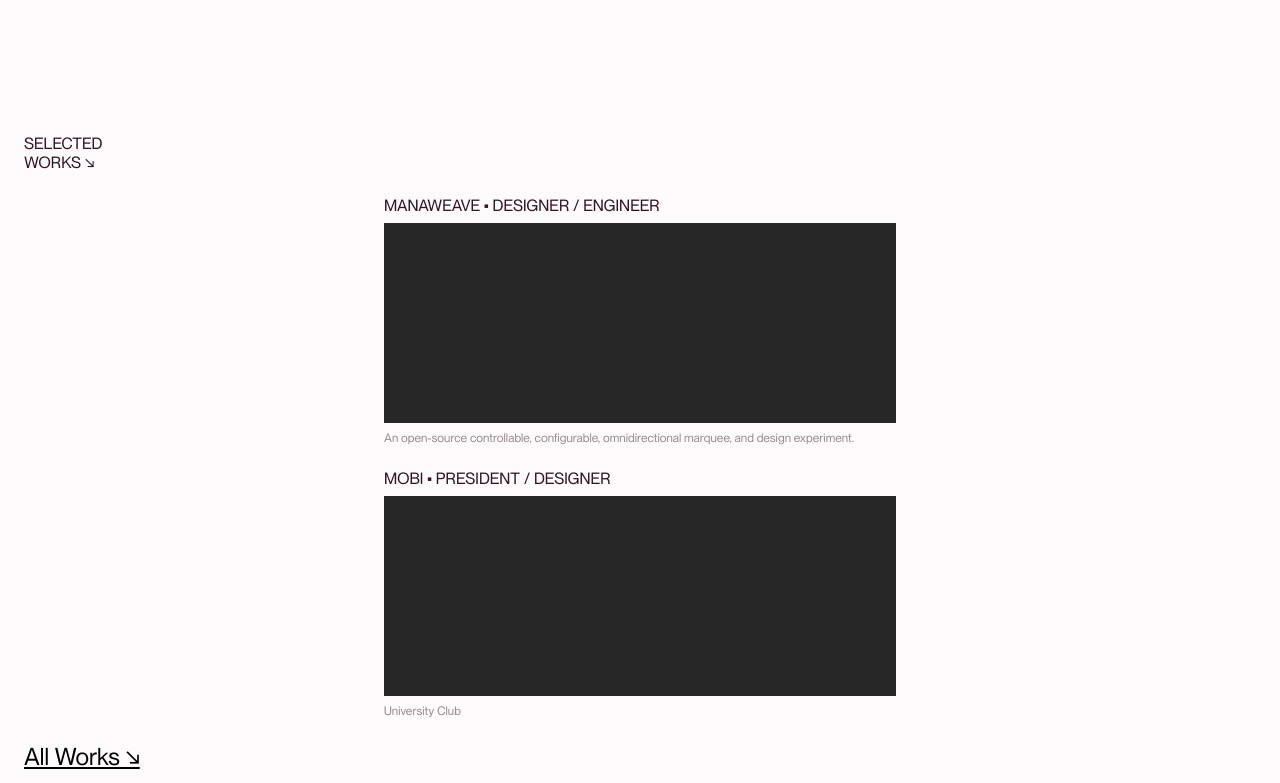
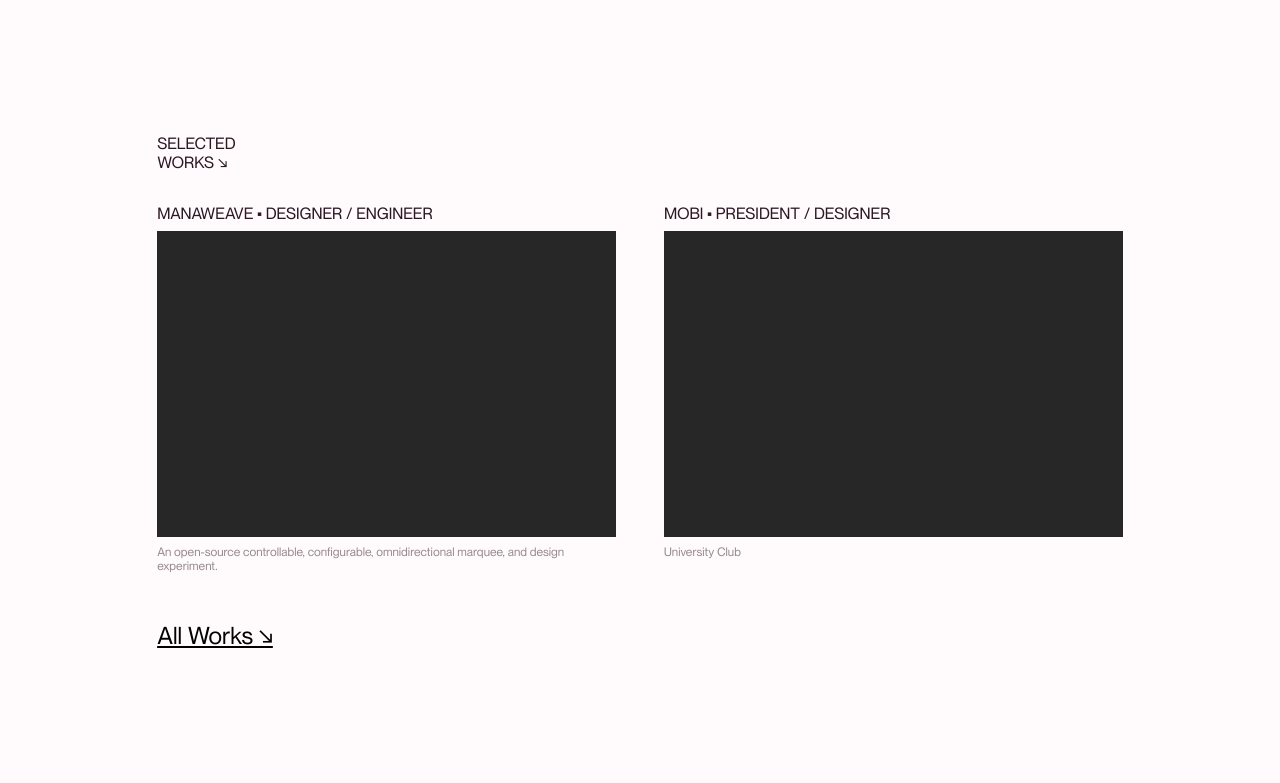
Before and after one commit to ryuuart/long-nguyen-portfolio-2024, an Astro site in the folder web/site/: page / in a window 1280 px wide. Shown: the part 400-1183 px from the top of the page. Built offline with nearby package versions, Linux system fonts and the light colour scheme; Astro itself is replaced by a stand-in of ours.

Commit message:
feat(site): make work preview section responsive

```diff
--- a/web/site/src/components/WorkCard.astro
+++ b/web/site/src/components/WorkCard.astro
@@ -44,12 +44,11 @@
     margin: var(--spacing-sm) auto;
 
     max-width: 512px;
+    width: 100%;
   }
 
   .placeholder {
     background: #272727;
     aspect-ratio: 3 / 2;
-
-    max-height: 200px;
   }
 </style>
--- a/web/site/src/components/WorkGrid.astro
+++ b/web/site/src/components/WorkGrid.astro
@@ -19,4 +19,12 @@
   .container > :global(*) {
     margin-bottom: var(--spacing-md);
   }
+
+  @media screen and (min-width: 768px) {
+    .container {
+      display: grid;
+      grid-template-columns: 1fr 1fr;
+      column-gap: var(--spacing-xl);
+    }
+  }
 </style>
--- a/web/site/src/components/WorkPreview.astro
+++ b/web/site/src/components/WorkPreview.astro
@@ -2,11 +2,13 @@
 import WorkGrid from "./WorkGrid.astro";
 ---
 
-<div class="wrapper">
-  <h2>Selected <br /> Works ↘</h2>
-  <WorkGrid />
-  <div class="link-cta"><a href="">All Works ↘</a></div>
-</div>
+<section class="section">
+  <div class="wrapper">
+    <h2>Selected <br /> Works ↘</h2>
+    <WorkGrid />
+    <div class="link-cta"><a href="">All Works ↘</a></div>
+  </div>
+</section>
 
 <style>
   h2 {
```
